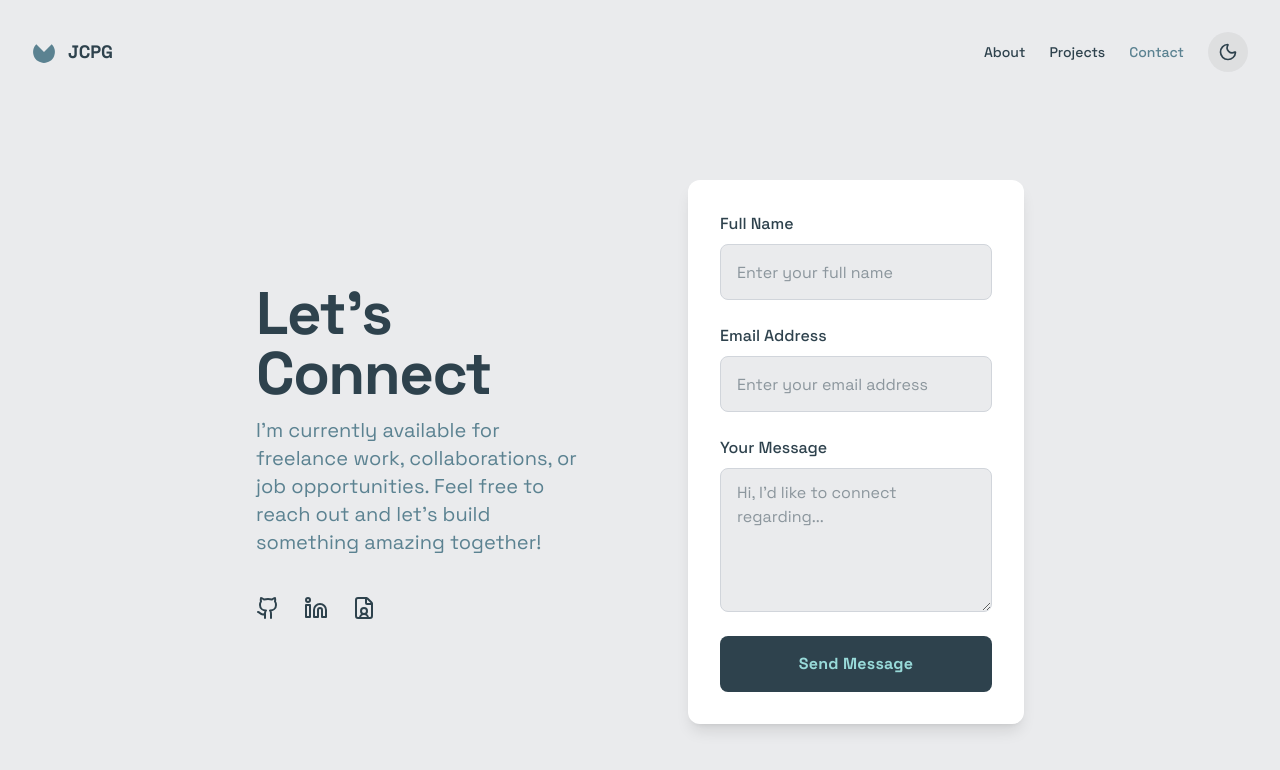
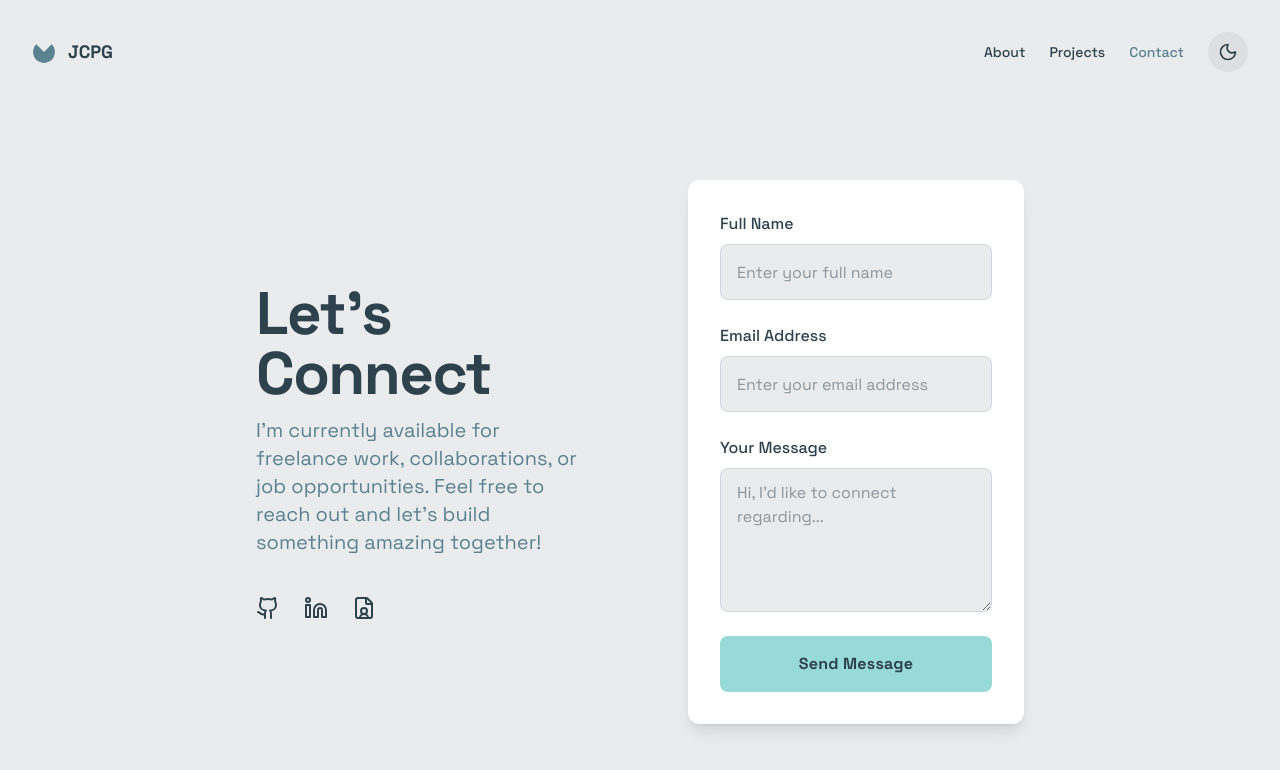
Before and after one commit to Jeysieeeee/my-portfolio, a Next.js app: page /contact in a window 1280 px wide. Shown: the top 770 px of the page. Built offline with nearby package versions, Linux system fonts and the light colour scheme.

Commit message:
update button colors

```diff
--- a/src/app/globals.css
+++ b/src/app/globals.css
@@ -22,7 +22,7 @@
 @theme  {
   --color-background-light: #eaebed;
   --color-background-dark: #2e424d;
-  --color-primary:#2E424D;
+  --color-primary:#98DAD9;
   --color-secondary:#5B8291;
   --color-accent-light: #5b8291;
   --color-accent-dark: #98dad9;
@@ -40,6 +40,7 @@
   --color-card-dark: #2E424D;
   --color-accent-1: #5B8291;
   --color-accent-2: #98DAD9;
+  --color-primary-text: #2E424D;
 }
 
 body {
--- a/src/features/ContactForm.tsx
+++ b/src/features/ContactForm.tsx
@@ -105,7 +105,7 @@ export default function ContactForm() {
 
             <Button
               type="submit"
-              className="flex w-full cursor-pointer items-center justify-center overflow-hidden rounded-lg h-14 bg-primary  dark:bg-accent-dark dark:text-background-dark text-accent-2 text-base font-bold leading-normal tracking-[0.015em] hover:opacity-90 active:opacity-80 transition-opacity"
+              className="flex w-full cursor-pointer items-center justify-center overflow-hidden rounded-lg h-14 bg-primary text-primary-text text-base font-bold leading-normal tracking-[0.015em] hover:opacity-90 active:opacity-80 transition-opacity"
             >
               Send Message
             </Button>
```
